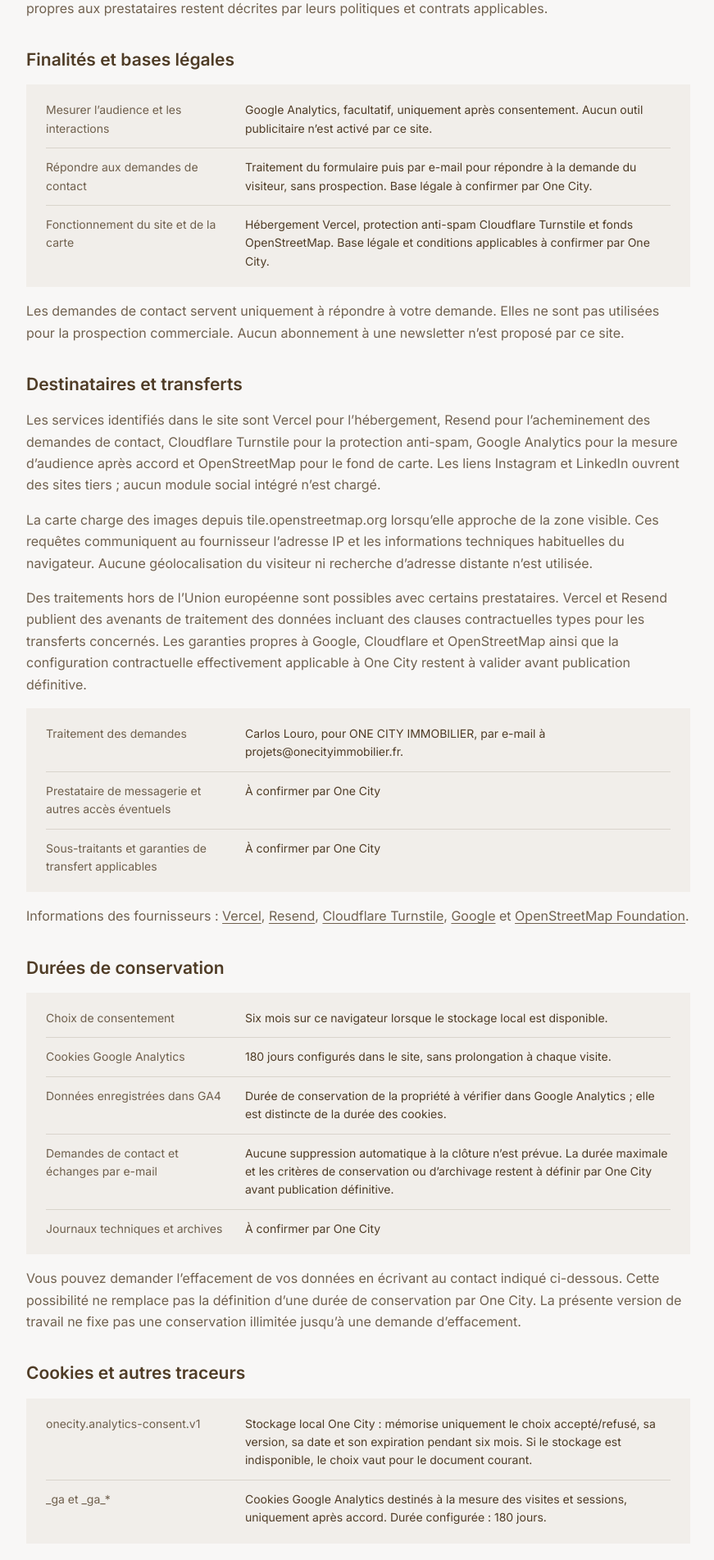
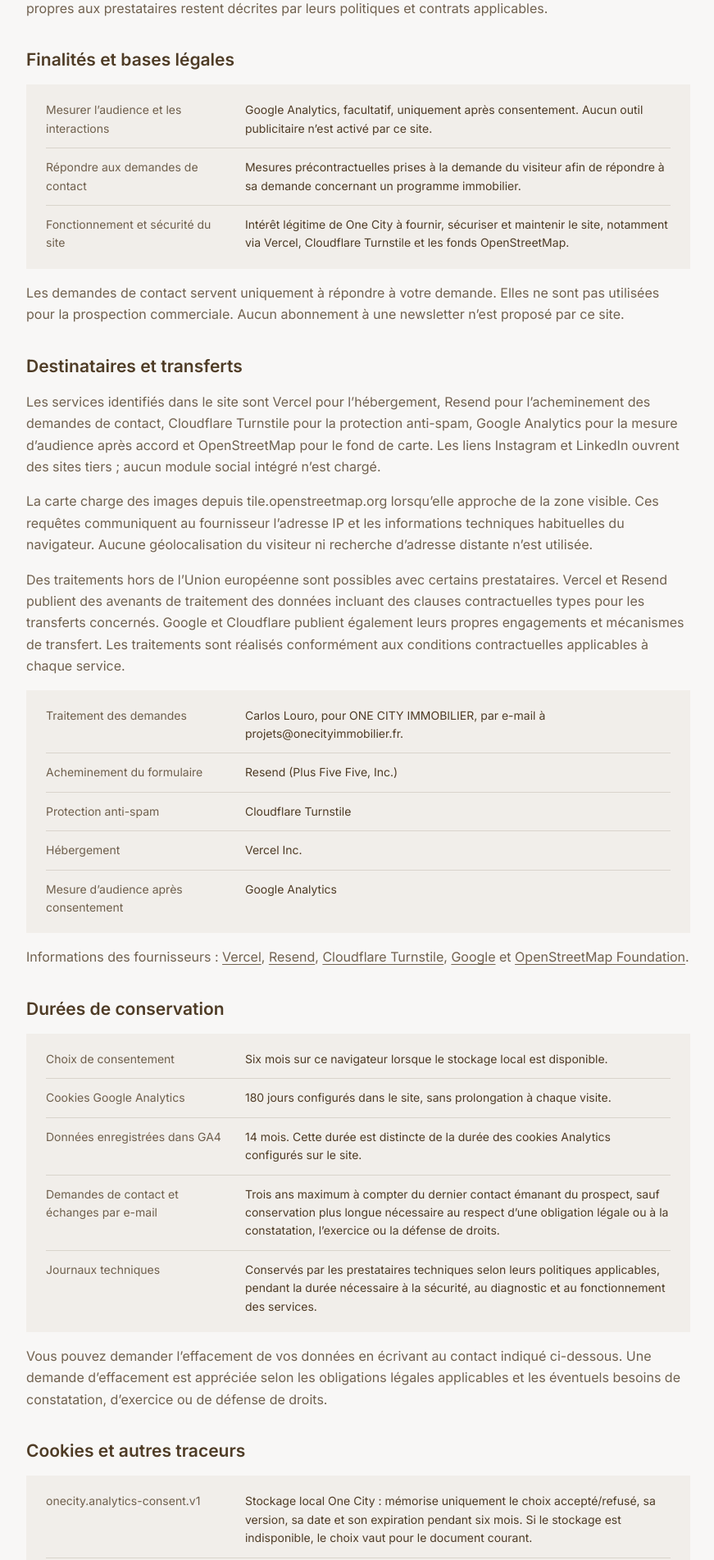
Before and after one commit to EnzoLro/Onecity, a Next.js app: page /politique-de-confidentialite in a window 1280 px wide. Shown: the part 1461-3364 px from the top of the page at 82% size, without its empty margins (378-1249 px from the left). Built offline with nearby package versions, Linux system fonts and the light colour scheme; no server answers; a web font is replaced by a local one.

Commit message:
feat(ENZ-77): apply approved privacy decisions

```diff
--- a/app/(informations)/politique-de-confidentialite/page.tsx
+++ b/app/(informations)/politique-de-confidentialite/page.tsx
@@ -13,7 +13,7 @@ export default function PrivacyPage() {
   return <LegalPage title="Politique de confidentialité" path="/politique-de-confidentialite" description="Retrouvez les informations relatives au traitement de vos données personnelles." introduction="Cette page décrit le fonctionnement technique vérifié du site. Les pratiques internes et les informations juridiques restent à faire valider par One City." sections={[
     { id: "responsable", title: "Responsable du traitement", content: <LegalDetails rows={[
       ["Responsable du traitement", <>{organization.legalName}<br />{footer.address.join(", ")}</>],
-      ["Contact données personnelles", <a href={contact.href}>{contact.href.replace("mailto:", "")}</a>], ["Délégué à la protection des données", "Désignation éventuelle et coordonnées à confirmer par One City"],
+      ["Contact données personnelles", <a href={contact.href}>{contact.href.replace("mailto:", "")}</a>], ["Délégué à la protection des données", "Aucun délégué à la protection des données n’est désigné à ce jour."],
     ]} /> },
     { id: "donnees", title: "Données collectées", content: <>
       <p>Le formulaire prévoit prénom, nom, e-mail, téléphone facultatif, programme, préférence de logement et message facultatif. Les champs marqués d’un astérisque sont requis pour une demande via ce formulaire. Lors de l’envoi, ces informations sont transmises au serveur One City puis à Resend afin d’acheminer la demande vers l’adresse de contact de One City. Les échanges ultérieurs par e-mail ou téléphone sont distincts.</p>
@@ -23,26 +23,26 @@ export default function PrivacyPage() {
     { id: "finalites", title: "Finalités et bases légales", content: <>
       <LegalDetails rows={[
         ["Mesurer l’audience et les interactions", "Google Analytics, facultatif, uniquement après consentement. Aucun outil publicitaire n’est activé par ce site."],
-        ["Répondre aux demandes de contact", "Traitement du formulaire puis par e-mail pour répondre à la demande du visiteur, sans prospection. Base légale à confirmer par One City."],
-        ["Fonctionnement du site et de la carte", "Hébergement Vercel, protection anti-spam Cloudflare Turnstile et fonds OpenStreetMap. Base légale et conditions applicables à confirmer par One City."],
+        ["Répondre aux demandes de contact", "Mesures précontractuelles prises à la demande du visiteur afin de répondre à sa demande concernant un programme immobilier."],
+        ["Fonctionnement et sécurité du site", "Intérêt légitime de One City à fournir, sécuriser et maintenir le site, notamment via Vercel, Cloudflare Turnstile et les fonds OpenStreetMap."],
       ]} />
       <p>Les demandes de contact servent uniquement à répondre à votre demande. Elles ne sont pas utilisées pour la prospection commerciale. Aucun abonnement à une newsletter n’est proposé par ce site.</p>
     </> },
     { id: "destinataires", title: "Destinataires et transferts", content: <>
       <p>Les services identifiés dans le site sont Vercel pour l’hébergement, Resend pour l’acheminement des demandes de contact, Cloudflare Turnstile pour la protection anti-spam, Google Analytics pour la mesure d’audience après accord et OpenStreetMap pour le fond de carte. Les liens Instagram et LinkedIn ouvrent des sites tiers ; aucun module social intégré n’est chargé.</p>
       <p>La carte charge des images depuis tile.openstreetmap.org lorsqu’elle approche de la zone visible. Ces requêtes communiquent au fournisseur l’adresse IP et les informations techniques habituelles du navigateur. Aucune géolocalisation du visiteur ni recherche d’adresse distante n’est utilisée.</p>
-      <p>Des traitements hors de l’Union européenne sont possibles avec certains prestataires. Vercel et Resend publient des avenants de traitement des données incluant des clauses contractuelles types pour les transferts concernés. Les garanties propres à Google, Cloudflare et OpenStreetMap ainsi que la configuration contractuelle effectivement applicable à One City restent à valider avant publication définitive.</p>
-      <LegalDetails rows={[["Traitement des demandes", `${legalIdentity.president}, pour ${organization.legalName}, par e-mail à ${contact.href.replace("mailto:", "")}.`], ["Prestataire de messagerie et autres accès éventuels", pending], ["Sous-traitants et garanties de transfert applicables", pending]]} />
+      <p>Des traitements hors de l’Union européenne sont possibles avec certains prestataires. Vercel et Resend publient des avenants de traitement des données incluant des clauses contractuelles types pour les transferts concernés. Google et Cloudflare publient également leurs propres engagements et mécanismes de transfert. Les traitements sont réalisés conformément aux conditions contractuelles applicables à chaque service.</p>
+      <LegalDetails rows={[["Traitement des demandes", `${legalIdentity.president}, pour ${organization.legalName}, par e-mail à ${contact.href.replace("mailto:", "")}.`], ["Acheminement du formulaire", "Resend (Plus Five Five, Inc.)"], ["Protection anti-spam", "Cloudflare Turnstile"], ["Hébergement", "Vercel Inc."], ["Mesure d’audience après consentement", "Google Analytics"]]} />
       <p>Informations des fournisseurs : <a href="https://vercel.com/legal/privacy-notice">Vercel</a>, <a href="https://resend.com/legal/dpa">Resend</a>, <a href="https://www.cloudflare.com/fr-fr/turnstile-privacy-policy/">Cloudflare Turnstile</a>, <a href="https://policies.google.com/privacy?hl=fr">Google</a> et <a href="https://osmfoundation.org/wiki/Privacy_Policy">OpenStreetMap Foundation</a>.</p>
     </> },
     { id: "conservation", title: "Durées de conservation", content: <>
       <LegalDetails rows={[
         ["Choix de consentement", "Six mois sur ce navigateur lorsque le stockage local est disponible."],
         ["Cookies Google Analytics", "180 jours configurés dans le site, sans prolongation à chaque visite."],
-        ["Données enregistrées dans GA4", "Durée de conservation de la propriété à vérifier dans Google Analytics ; elle est distincte de la durée des cookies."],
-        ["Demandes de contact et échanges par e-mail", "Aucune suppression automatique à la clôture n’est prévue. La durée maximale et les critères de conservation ou d’archivage restent à définir par One City avant publication définitive."], ["Journaux techniques et archives", pending],
+        ["Données enregistrées dans GA4", "14 mois. Cette durée est distincte de la durée des cookies Analytics configurés sur le site."],
+        ["Demandes de contact et échanges par e-mail", "Trois ans maximum à compter du dernier contact émanant du prospect, sauf conservation plus longue nécessaire au respect d’une obligation légale ou à la constatation, l’exercice ou la défense de droits."], ["Journaux techniques", "Conservés par les prestataires techniques selon leurs politiques applicables, pendant la durée nécessaire à la sécurité, au diagnostic et au fonctionnement des services."],
       ]} />
-      <p>Vous pouvez demander l’effacement de vos données en écrivant au contact indiqué ci-dessous. Cette possibilité ne remplace pas la définition d’une durée de conservation par One City. La présente version de travail ne fixe pas une conservation illimitée jusqu’à une demande d’effacement.</p>
+      <p>Vous pouvez demander l’effacement de vos données en écrivant au contact indiqué ci-dessous. Une demande d’effacement est appréciée selon les obligations légales applicables et les éventuels besoins de constatation, d’exercice ou de défense de droits.</p>
     </> },
     { id: "cookies", title: "Cookies et autres traceurs", content: <>
       <LegalDetails rows={[
```
